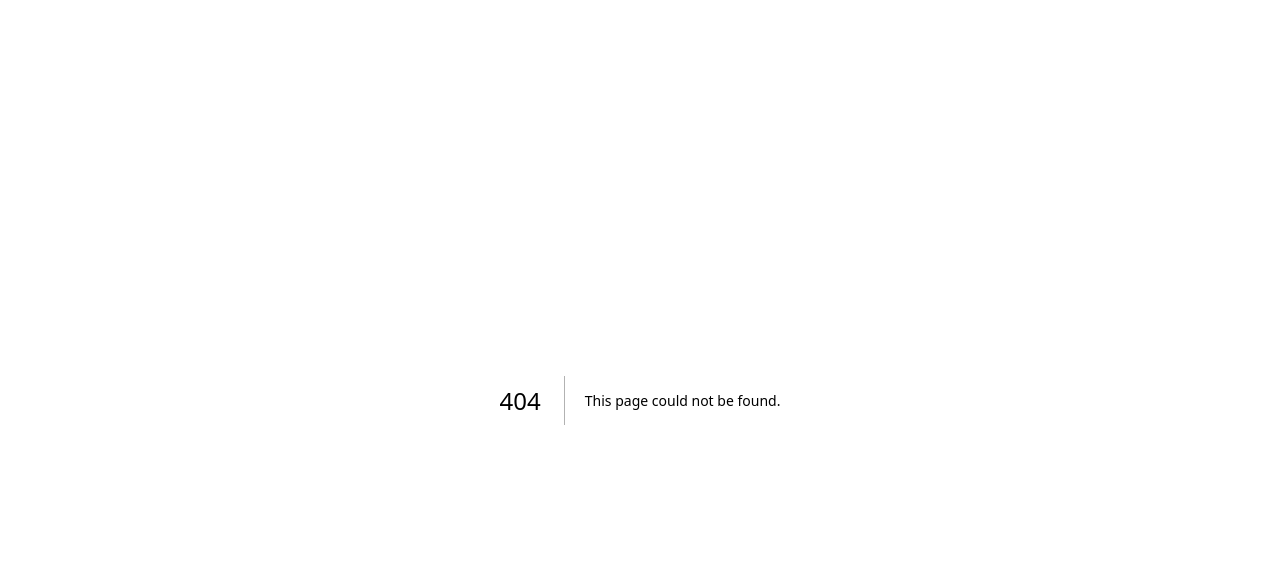
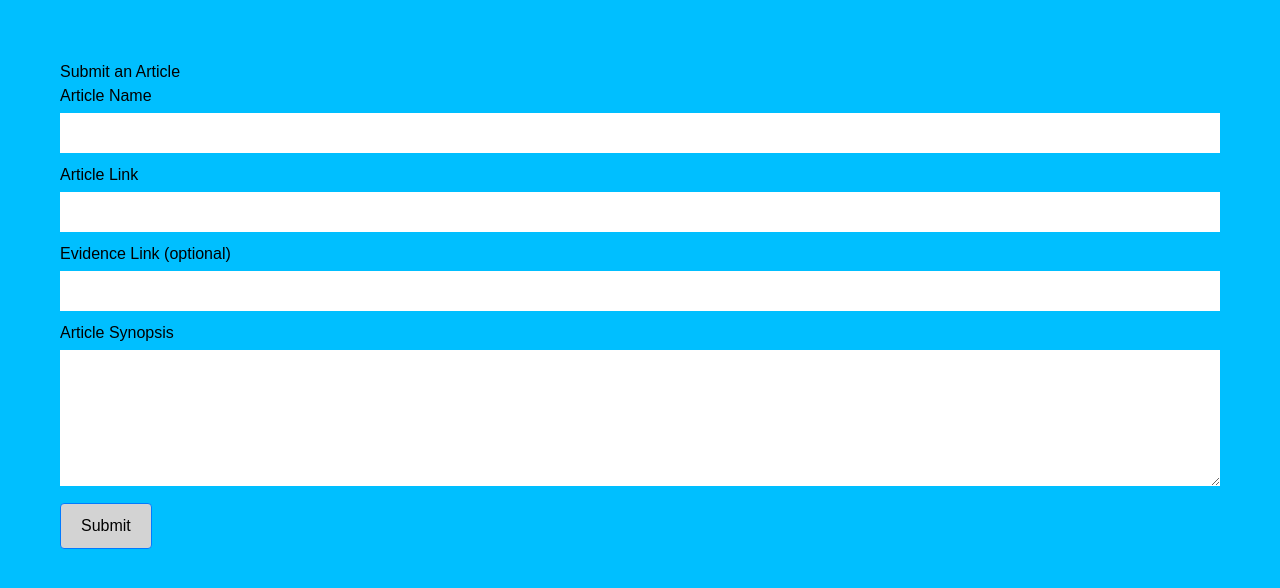
Before and after one commit to fedch/CISE_SPEED, a Next.js app in the folder frontend/: page /newArticle in a window 1280 px wide. Before the commit this address had no page. Shown: the top 588 px of the page. Built offline with nearby package versions, Linux system fonts and the light colour scheme.

Commit message:
Added newArticle as a URL to the main local host. It's very simple, for the time being, doesn't communicate with backend.

```diff
--- /dev/null
+++ b/frontend/src/pages/newArticle.js
@@ -0,0 +1,106 @@
+import { useState } from 'react';
+
+const SubmitArticle = () => {
+  const [articleName, setArticleName] = useState('');
+  const [articleLink, setArticleLink] = useState('');
+  const [evidenceLink, setEvidenceLink] = useState('');
+  const [synopsis, setSynopsis] = useState('');
+  const [submitted, setSubmitted] = useState(false);
+
+  const handleSubmit = (e) => {
+    e.preventDefault();
+
+    const submissionData = {
+      articleName,
+      articleLink,
+      evidenceLink,
+      synopsis,
+    };
+
+    // Simulate form submission (e.g., send to backend)
+    console.log('Form Submitted', submissionData);
+
+    // Reset the form and set submission state
+    setArticleName('');
+    setArticleLink('');
+    setEvidenceLink('');
+    setSynopsis('');
+    setSubmitted(true);
+  };
+
+  return ( // Splitting Div, because the standard globals.css is bad, this is a temporary styling
+    <div style=
+    {{  margin: 'auto', padding: '60px',
+        backgroundColor: 'deepskyblue',
+        color: 'black',
+        minHeight: '100vh' }} // Page reaches till bottom. It's blue, because blue is nice.
+    >
+      <h1>Submit an Article</h1>
+      {submitted && <p style={{ color: 'green' }}>Submission successful!</p>}
+      <form onSubmit={handleSubmit}>
+        <div style={{ marginBottom: '10px' }}>
+          <label htmlFor="articleName">Article Name</label>
+          <input
+            type="text"
+            id="articleName"
+            value={articleName}
+            onChange={(e) => setArticleName(e.target.value)}
+            required
+            style={{ width: '100%', padding: '8px', marginTop: '5px' }}
+          />
+        </div>
+
+        <div style={{ marginBottom: '10px' }}>
+          <label htmlFor="articleLink">Article Link</label>
+          <input
+            type="url"
+            id="articleLink"
+            value={articleLink}
+            onChange={(e) => setArticleLink(e.target.value)}
+            required
+            style={{ width: '100%', padding: '8px', marginTop: '5px' }}
+          />
+        </div>
+
+        <div style={{ marginBottom: '10px' }}>
+          <label htmlFor="evidenceLink">Evidence Link (optional)</label>
+          <input
+            type="url"
+            id="evidenceLink"
+            value={evidenceLink}
+            onChange={(e) => setEvidenceLink(e.target.value)}
+            style={{ width: '100%', padding: '8px', marginTop: '5px' }}
+          />
+        </div>
+
+        <div style={{ marginBottom: '10px' }}>
+          <label htmlFor="synopsis">Article Synopsis</label>
+          <textarea
+            id="synopsis"
+            value={synopsis}
+            onChange={(e) => setSynopsis(e.target.value)}
+            required
+            rows="5"
+            style={{ width: '100%', padding: '8px', marginTop: '5px' }}
+          />
+        </div>
+
+        <div>
+          <button type="submit" style={{ // The submission button.
+            padding: '10px 20px',
+            cursor: 'pointer',
+            color: 'black',
+            border: '1px solid #007bff',
+            borderRadius: '4px',
+            cursor: 'pointer',
+            fontSize: '16px',
+            backgroundColor: 'lightgrey' }}>
+            Submit
+          </button>
+        </div>
+      </form>
+    </div>
+  );
+};
+
+export default SubmitArticle;
```
Also changed, not shown: 1 other file (tests, documents, lock files or other folders).
